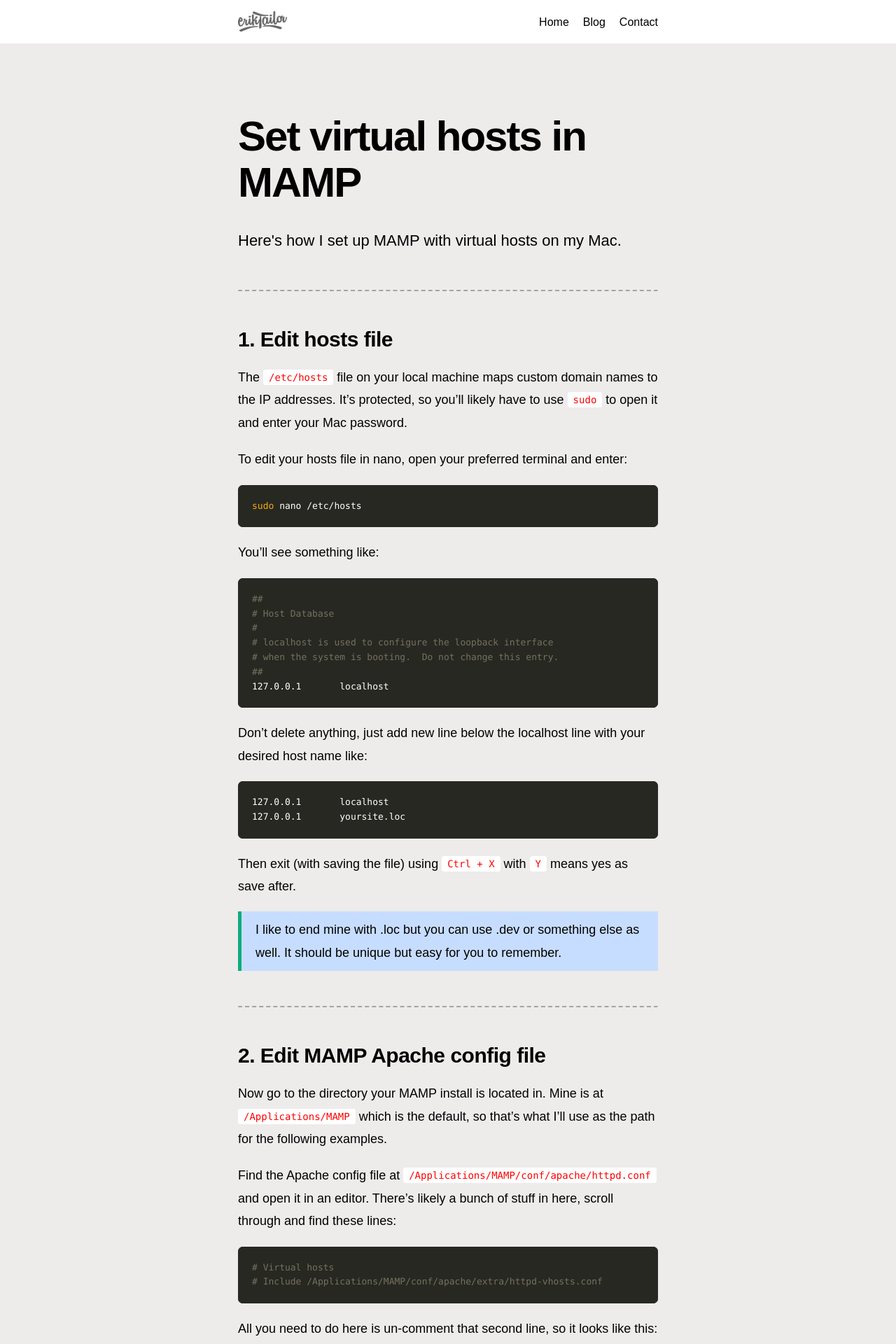
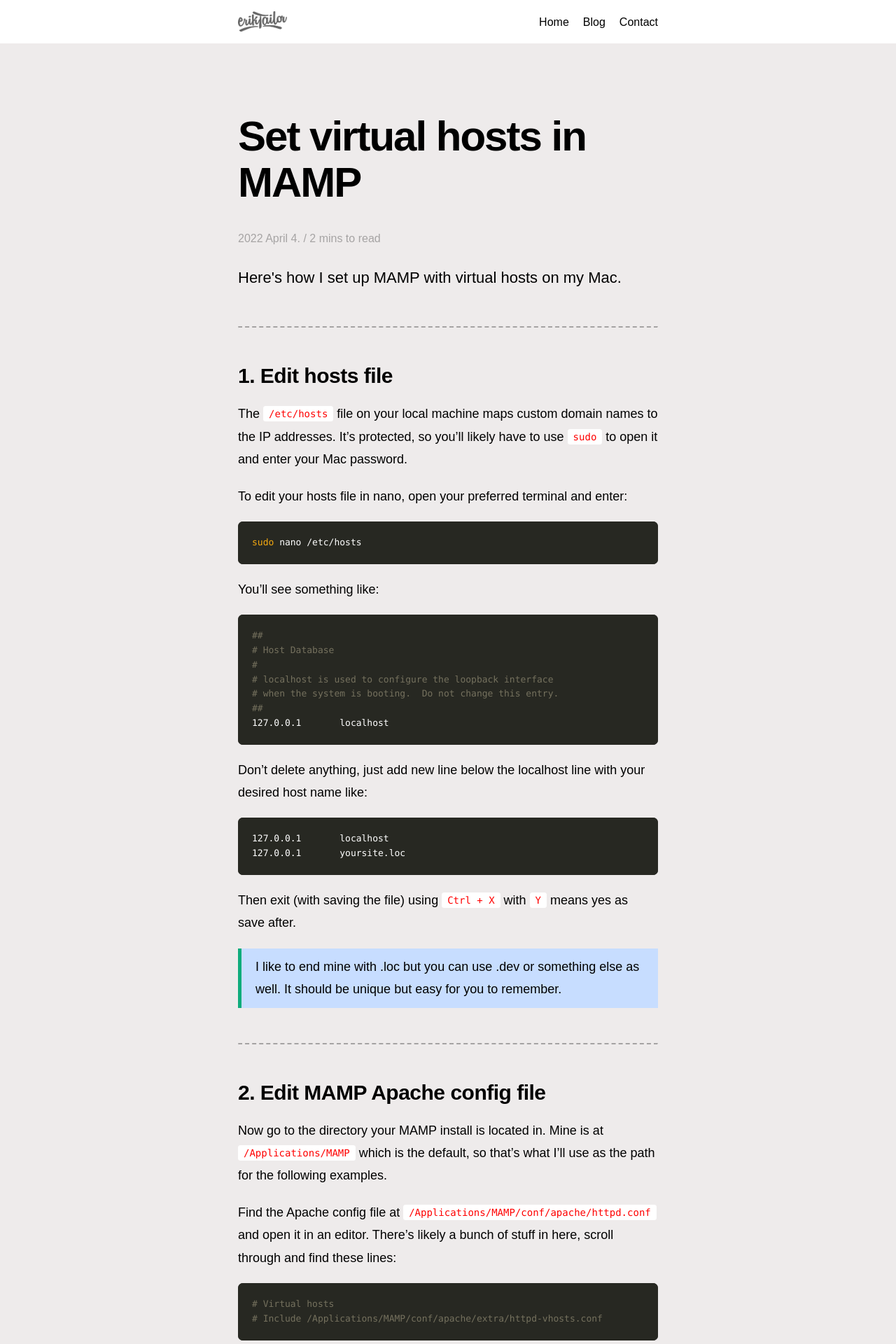
Before and after one commit to eriktailor/eriktailor.github.io_source, a Jekyll site: the page built from _posts/2022-04-04-set-virtual-hosts-in-mamp.md, in a window 1280 px wide. Shown: the top 1920 px of the page at 70% size. Built offline with Jekyll 4.4.1, drawn with Linux system fonts in a browser that asks for light colours; nearby versions of some CDN libraries.

Commit message:
single post update
-   Add date to single posts
-   Add read time to single posts

```diff
--- /dev/null
+++ b/_includes/components/read-time.html
@@ -0,0 +1,8 @@
+<span class="reading-time" title="Estimated read time">
+  {% assign words = content | number_of_words %}
+  {% if words < 360 %}
+    1 min
+  {% else %}
+    {{ words | divided_by:180 }} mins to read
+  {% endif %}
+</span>
--- a/_layouts/post.html
+++ b/_layouts/post.html
@@ -8,8 +8,14 @@ layout: default
 {% capture title %}{{ page.title }}{% endcapture %}
 
 {% if page.image != false %}
-	{% include components/picture.html img=source alt=title class="mb-4 featured-image" %}
+	{% include components/picture.html img=source alt=title class="featured-image mb-3" %}
 {% endif %}
+
+<div class="post-metas mb-2">
+	<time>{{ page.date | date: "%Y %B %-d." }}  / </time>
+	{% include components/read-time.html %}
+</div>
+
 
 {% if page.description %}
 	<p class="lead">{{ page.description }}</p>
--- a/_pages/index.html
+++ b/_pages/index.html
@@ -4,10 +4,7 @@ permalink: /
 ---
 
 
-<h1>
-	Hello, I'm Erikkk.
-	<div class="rotate">👋</div>
-</h1>
+<h1>Hello, I'm Erikkk.<div class="rotate">👋</div></h1>
 
 <p>I'm a designer and web developer located in Hungary. I like to craft unique projects, either in print, graphic and UI
 	design or frontend and WordPress development. This blog is mostly for myself, to remember the useful stuff I
--- a/_sass/_blog.scss
+++ b/_sass/_blog.scss
@@ -20,7 +20,8 @@ img {
     }
 }
 
-time {
+time,
+.post-metas span {
     opacity: 0.3;
     font-size: 16px;
 }
```
Also changed, not shown: README.md (+2 -0 lines).
